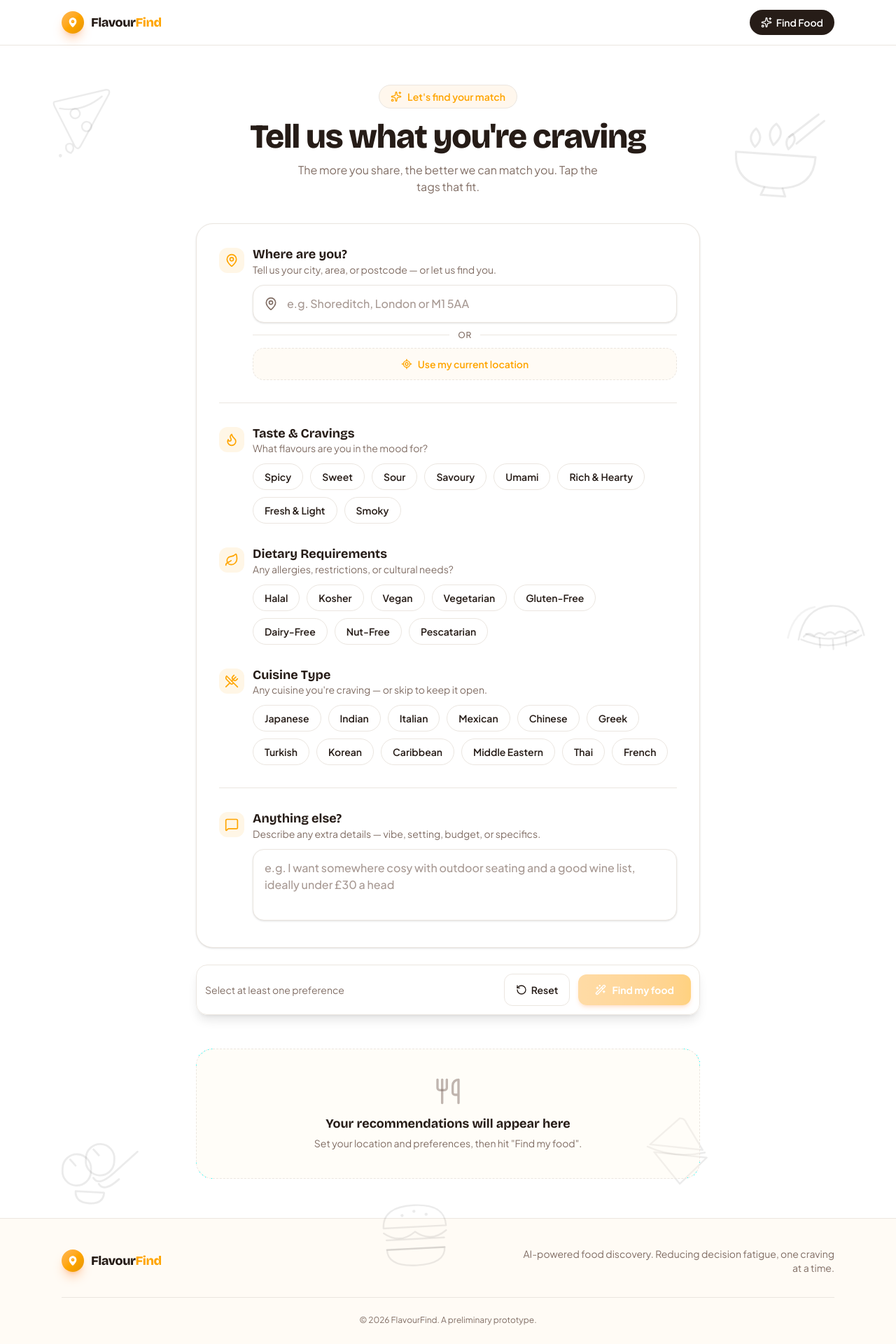
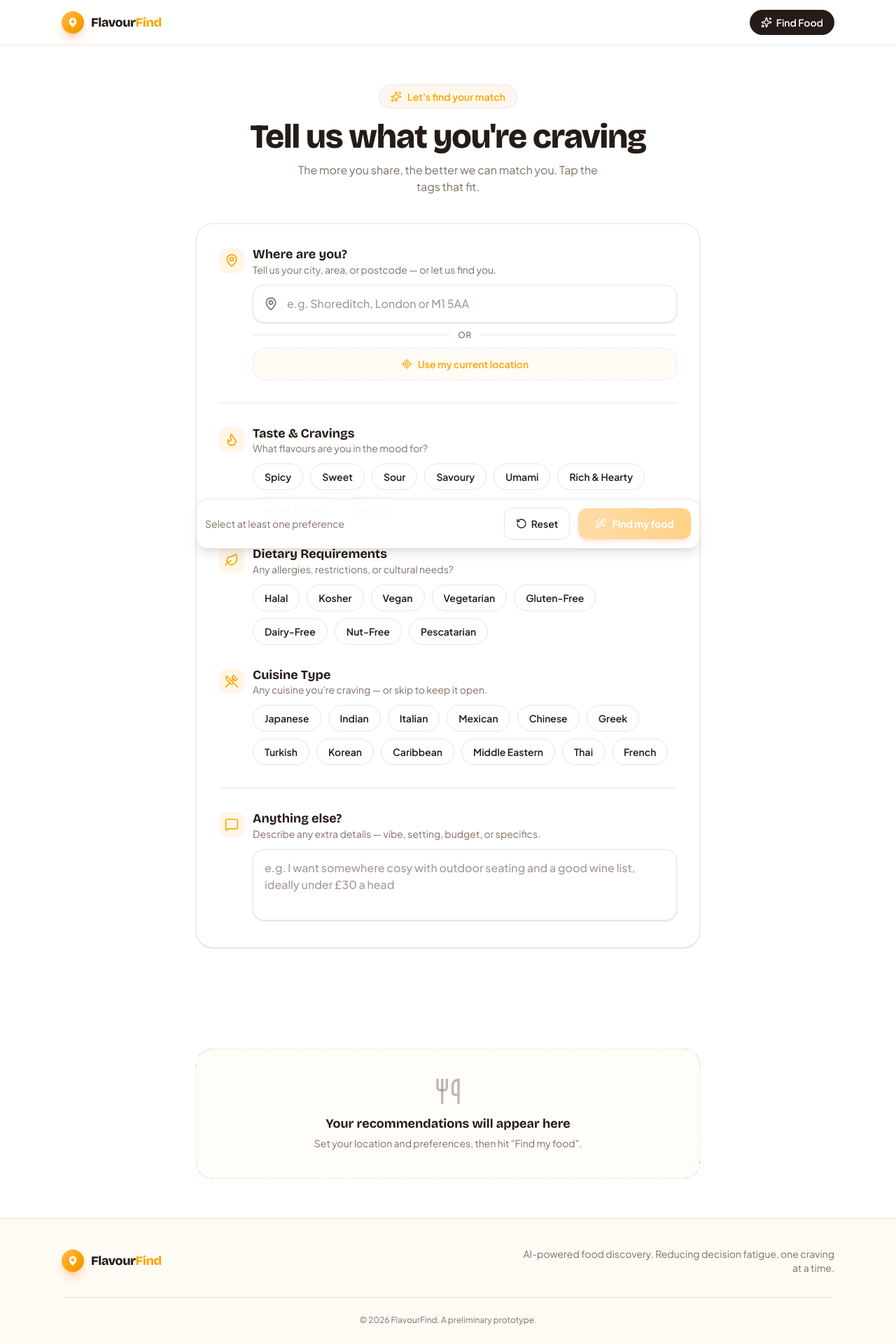
Before and after one commit to rzakir521-boop/FlavourFindDevelopment, a Next.js app: page /find in a window 1280 px wide. Shown: the top 1920 px of the page at 70% size. Built offline with nearby package versions, Linux system fonts and the light colour scheme.

Commit message:
Remove faded food background icons entirely

```diff
--- a/src/app/find/page.jsx
+++ b/src/app/find/page.jsx
@@ -3,7 +3,6 @@
 import { useState } from "react";
 import Navbar from "@/components/Navbar";
 import Footer from "@/components/Footer";
-import FoodBackground from "@/components/FoodBackground";
 import LocationInput from "@/components/find/LocationInput";
 import PreferenceTags from "@/components/find/PreferenceTags";
 import FreeTextInput from "@/components/find/FreeTextInput";
@@ -85,11 +84,10 @@
   };
 
   return (
-    <div className="relative flex min-h-screen flex-col overflow-hidden">
+    <div className="flex min-h-screen flex-col">
       <Navbar />
-      <FoodBackground />
 
-      <main className="relative mx-auto w-full max-w-3xl flex-1 px-4 py-10 sm:px-6 sm:py-14">
+      <main className="mx-auto w-full max-w-3xl flex-1 px-4 py-10 sm:px-6 sm:py-14">
         <div className="mb-10 text-center">
           <div className="mb-4 inline-flex items-center gap-2 rounded-full border border-[#FFA500]/20 bg-orange-50 px-4 py-1.5 text-sm font-semibold text-[#FFA500]">
             <Sparkles className="h-4 w-4" />
--- a/src/app/page.jsx
+++ b/src/app/page.jsx
@@ -1,7 +1,6 @@
 import Link from "next/link";
 import Navbar from "@/components/Navbar";
 import Footer from "@/components/Footer";
-import FoodBackground from "@/components/FoodBackground";
 import { Sparkles, ArrowRight, MapPin, SlidersHorizontal, Wand2, ShieldCheck, Clock, Heart } from "lucide-react";
 
 export default function Home() {
@@ -13,7 +12,6 @@
         <div className="absolute inset-0 grain opacity-60" />
         <div className="absolute -left-24 top-10 h-72 w-72 rounded-full bg-orange-200/40 blur-3xl" />
         <div className="absolute -right-24 top-40 h-80 w-80 rounded-full bg-amber-200/40 blur-3xl" />
-        <FoodBackground />
 
         <div className="relative mx-auto max-w-6xl px-4 pb-20 pt-16 sm:px-6 sm:pt-24">
           <div className="mx-auto max-w-3xl text-center">
--- a/src/app/pinboard/page.jsx
+++ b/src/app/pinboard/page.jsx
@@ -3,7 +3,6 @@
 import { useState, useMemo } from "react";
 import Navbar from "@/components/Navbar";
 import Footer from "@/components/Footer";
-import FoodBackground from "@/components/FoodBackground";
 import PinCard from "@/components/pinboard/PinCard";
 import CreatePinForm from "@/components/pinboard/CreatePinForm";
 import { SAMPLE_PINS, CUISINE_FILTERS } from "@/components/pinboard/pinData";
@@ -41,11 +40,10 @@
   };
 
   return (
-    <div className="relative flex min-h-screen flex-col overflow-hidden">
+    <div className="flex min-h-screen flex-col">
       <Navbar />
-      <FoodBackground />
 
-      <main className="relative mx-auto w-full max-w-6xl flex-1 px-4 py-10 sm:px-6 sm:py-14">
+      <main className="mx-auto w-full max-w-6xl flex-1 px-4 py-10 sm:px-6 sm:py-14">
         <div className="mb-10 text-center">
           <div className="mb-4 inline-flex items-center gap-2 rounded-full border border-[#FFA500]/20 bg-orange-50 px-4 py-1.5 text-sm font-semibold text-[#FFA500]">
             <Sparkles className="h-4 w-4" />
--- a/src/components/FoodBackground.jsx
+++ /dev/null
@@ -1,107 +0,0 @@
-const ICON_PROPS = {
-  fill: "none",
-  stroke: "currentColor",
-  strokeWidth: 1.4,
-  strokeLinecap: "round",
-  strokeLinejoin: "round",
-};
-
-function PizzaSlice(props) {
-  return (
-    <svg viewBox="0 0 64 64" {...ICON_PROPS} {...props}>
-      <path d="M10 14 L54 10 Q58 10 56 14 L27 53 Q24 57 22 53 L10 18 Q9 15 10 14 Z" />
-      <path d="M14 20 Q32 26 50 15" />
-      <circle cx="26" cy="26" r="4" />
-      <circle cx="34" cy="38" r="4" />
-      <path d="M20 51 Q22 55 18 58 Q13 56 15 51 Q17 49 20 51 Z" />
-      <circle cx="9" cy="59" r="1.4" fill="currentColor" stroke="none" />
-    </svg>
-  );
-}
-
-function NoodleBowl(props) {
-  return (
-    <svg viewBox="0 0 64 64" {...ICON_PROPS} {...props}>
-      <path d="M6 30 Q6 52 32 52 Q58 52 58 30 Z" />
-      <path d="M26 52 L24 57 H40 L38 52" />
-      <path d="M18 26 Q12 20 18 14 Q24 20 18 26 Z" />
-      <path d="M30 24 Q24 16 31 10 Q38 16 30 24 Z" />
-      <path d="M40 26 Q36 20 42 16 Q46 20 40 26 Z" />
-      <path d="M40 18 L58 2" />
-      <path d="M45 22 L62 6" />
-    </svg>
-  );
-}
-
-function Taco(props) {
-  return (
-    <svg viewBox="0 0 64 64" {...ICON_PROPS} {...props}>
-      <path d="M2 30 Q8 10 24 8" opacity="0.6" />
-      <path d="M10 32 Q16 8 36 8 Q56 8 60 32" />
-      <path d="M14 30 Q18 26 22 30 Q26 26 30 30 Q34 26 38 30 Q42 26 46 30 Q50 26 54 30" />
-      <path d="M16 28 Q36 38 56 28" />
-      <path d="M12 32 Q36 44 58 32" />
-      <path d="M26 32 L26 39" />
-      <path d="M36 34 L36 41" />
-      <path d="M46 32 L46 39" />
-    </svg>
-  );
-}
-
-function SushiSet(props) {
-  return (
-    <svg viewBox="0 0 64 64" {...ICON_PROPS} {...props}>
-      <rect x="6" y="20" width="20" height="22" rx="10" />
-      <path d="M11 24 L15 28" />
-      <rect x="22" y="12" width="20" height="22" rx="10" />
-      <path d="M27 16 L31 20" />
-      <path d="M28 36 Q32 42 42 32 L58 16" />
-      <path d="M32 40 Q36 46 46 36" />
-      <path d="M16 46 Q16 54 26 54 Q36 54 36 46 Z" />
-    </svg>
-  );
-}
-
-function Burger(props) {
-  return (
-    <svg viewBox="0 0 64 64" {...ICON_PROPS} {...props}>
-      <path d="M6 26 Q6 8 32 8 Q58 8 58 26 Z" />
-      <circle cx="22" cy="16" r="1.3" fill="currentColor" stroke="none" />
-      <circle cx="32" cy="13" r="1.3" fill="currentColor" stroke="none" />
-      <circle cx="42" cy="16" r="1.3" fill="currentColor" stroke="none" />
-      <path d="M6 30 Q19 40 32 30 Q45 40 58 30" />
-      <path d="M8 36 H56" />
-      <path d="M8 44 H56" />
-      <path d="M8 44 Q8 58 32 58 Q56 58 56 44 Z" />
-    </svg>
-  );
-}
-
-function Sandwich(props) {
-  return (
-    <svg viewBox="0 0 64 64" {...ICON_PROPS} {...props}>
-      <path d="M8 28 L30 4 Q34 3 36 7 L52 28 Z" />
-      <path d="M6 30 Q29 38 54 30" />
-      <path d="M12 34 L36 58 L56 34 Z" />
-    </svg>
-  );
-}
-
-const ICONS = [
-  { Icon: PizzaSlice, style: { top: "6%", left: "5%", width: 110, transform: "rotate(-8deg)" } },
-  { Icon: NoodleBowl, style: { top: "8%", right: "8%", width: 140, transform: "rotate(4deg)" } },
-  { Icon: Taco, style: { top: "44%", right: "3%", width: 120, transform: "rotate(-4deg)" } },
-  { Icon: SushiSet, style: { bottom: "10%", left: "6%", width: 130, transform: "rotate(3deg)" } },
-  { Icon: Burger, style: { bottom: "6%", left: "42%", width: 110, transform: "rotate(-3deg)" } },
-  { Icon: Sandwich, style: { bottom: "12%", right: "20%", width: 110, transform: "rotate(6deg)" } },
-];
-
-export default function FoodBackground() {
-  return (
-    <div className="pointer-events-none absolute inset-0 overflow-hidden text-black/[0.08]" aria-hidden="true">
-      {ICONS.map(({ Icon, style }, i) => (
-        <Icon key={i} className="absolute" style={style} />
-      ))}
-    </div>
-  );
-}
```
